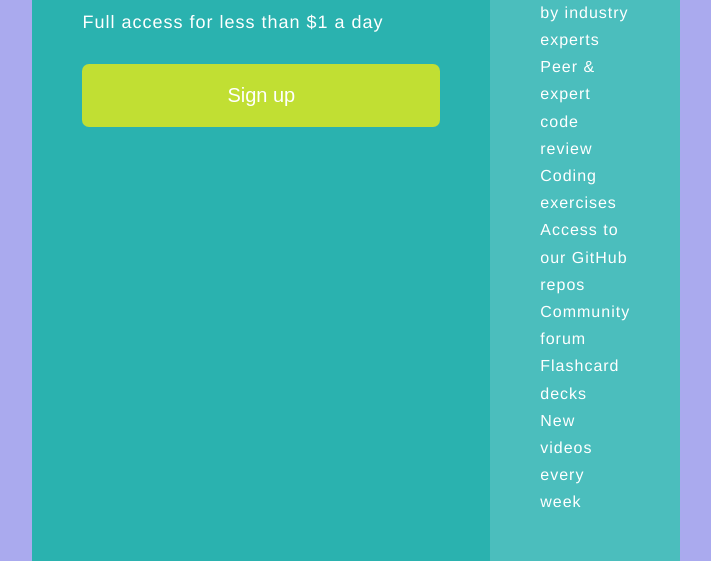
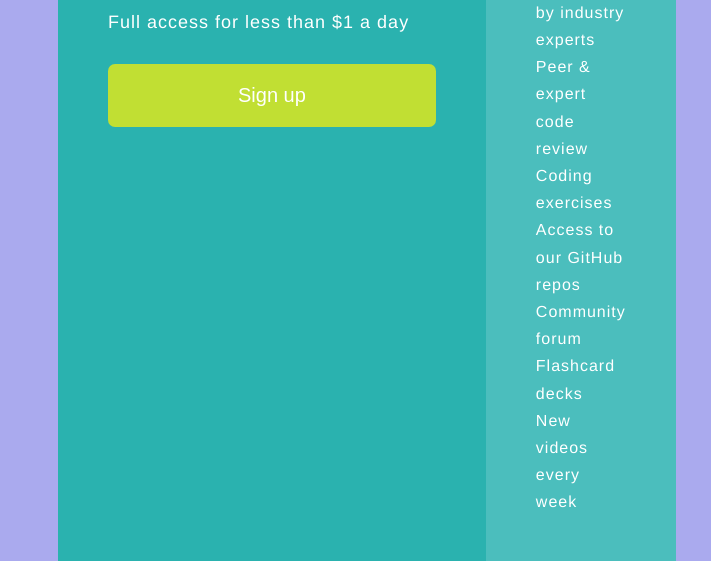
Before and after one commit to jonex090/test7, a plain HTML site: page index.html in a window 1280 px wide. Shown: the part 597-1158 px from the top of the page, without its empty margins (326-1037 px from the left). Drawn offline with Linux system fonts and the light colour scheme.

Commit message:
finishedd

```diff
--- a/style.css
+++ b/style.css
@@ -80,7 +80,7 @@ li {
 @media only screen and (min-width: 768px) {
   .container {
     display: flexbox;
-    width: 44%;
+    width: 40%;
     margin: auto;
   }
   .top {
@@ -91,7 +91,7 @@ li {
     width: auto;
   }
   .button {
-    padding: 20px 145px;
+    padding: 20px 130px;
     width: auto;
     font-size: 20px;
     white-space: nowrap;
```
